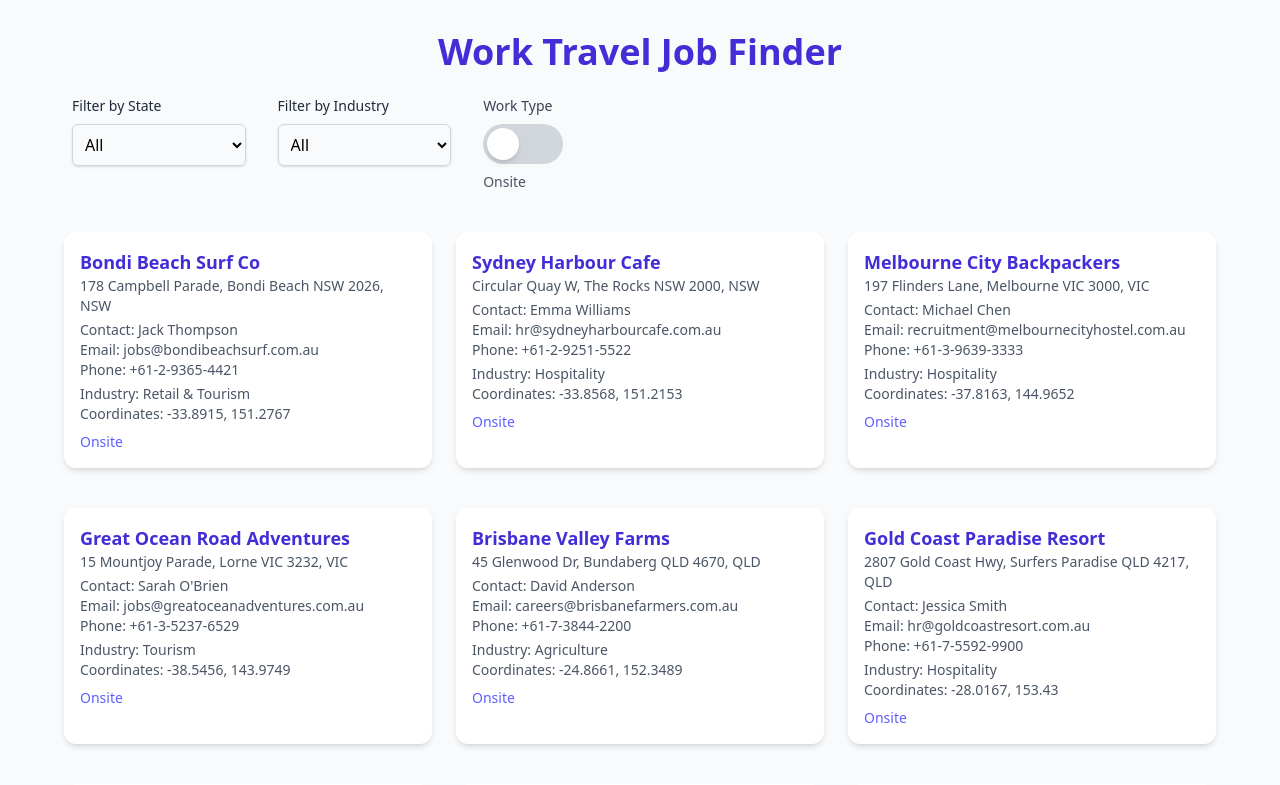
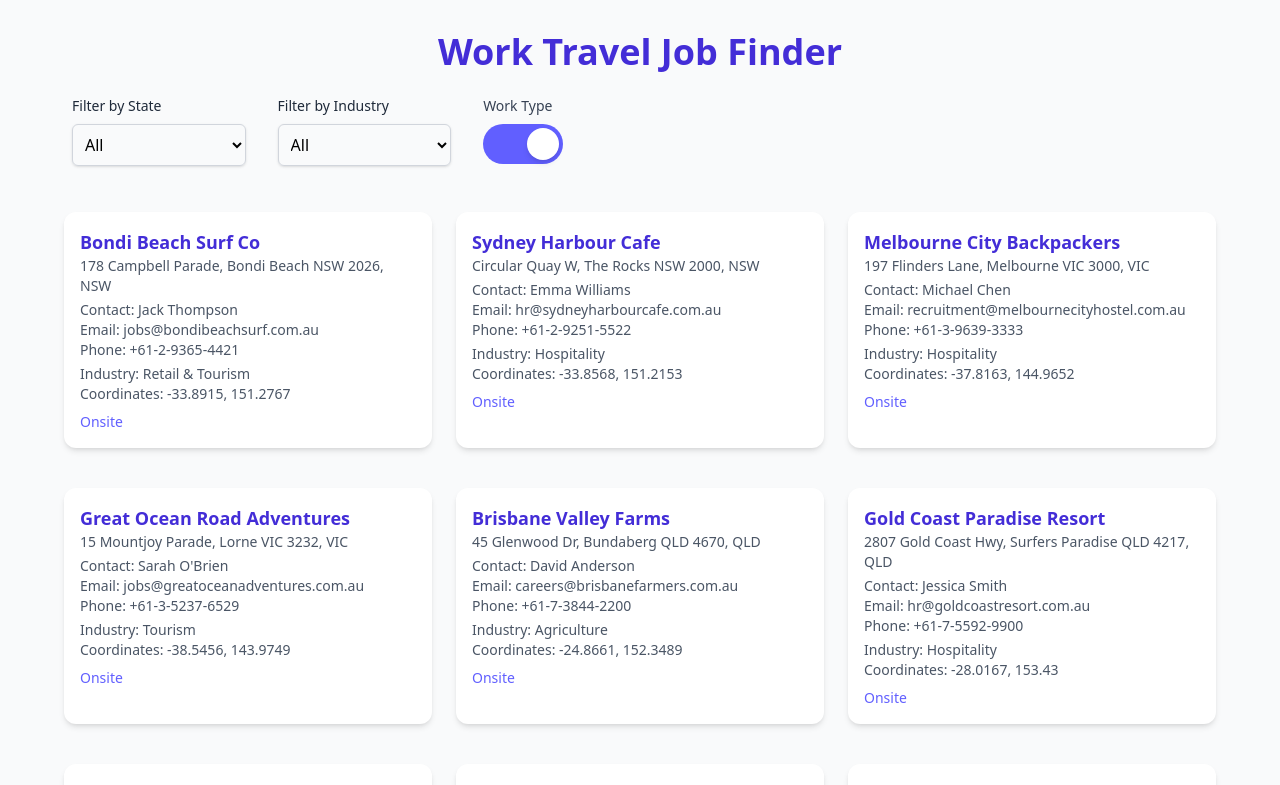
Before and after one commit to Meetkamal256/work-travel-job-finder, a React (Vite) app: page / in a window 1280 px wide. Shown: the top 785 px of the page. Built offline with nearby package versions, Linux system fonts and the light colour scheme.

Commit message:
refactor: convert ToggleButton to controlled component for filtering remote/onsite jobs

```diff
--- a/src/components/ToggleButton.tsx
+++ b/src/components/ToggleButton.tsx
@@ -1,10 +1,14 @@
-import { useState } from "react";
+type ToggleButtonProps = {
+  value: "Onsite" | "Remote";
+  onChange: (value: "Onsite" | "Remote") => void;
+};
 
-const ToggleButton: React.FC = () => {
-  const [isOnsite, setIsOnsite] = useState<boolean>(true);
+const ToggleButton: React.FC<ToggleButtonProps> = ({ value, onChange }) => {
+  const isOnsite = value === "Onsite";
 
   const handleToggle = () => {
-    setIsOnsite((prev) => !prev);
+    const newValue = isOnsite ? "Remote" : "Onsite";
+    onChange(newValue);
   };
 
   return (
@@ -26,9 +30,7 @@ const ToggleButton: React.FC = () => {
         />
       </button>
 
-      <p className="mt-2 text-sm text-gray-600">
-        {isOnsite ? "Onsite" : "Remote"}
-      </p>
+      <p className="mt-2 text-sm text-gray-600">{value}</p>
     </div>
   );
 };
```
